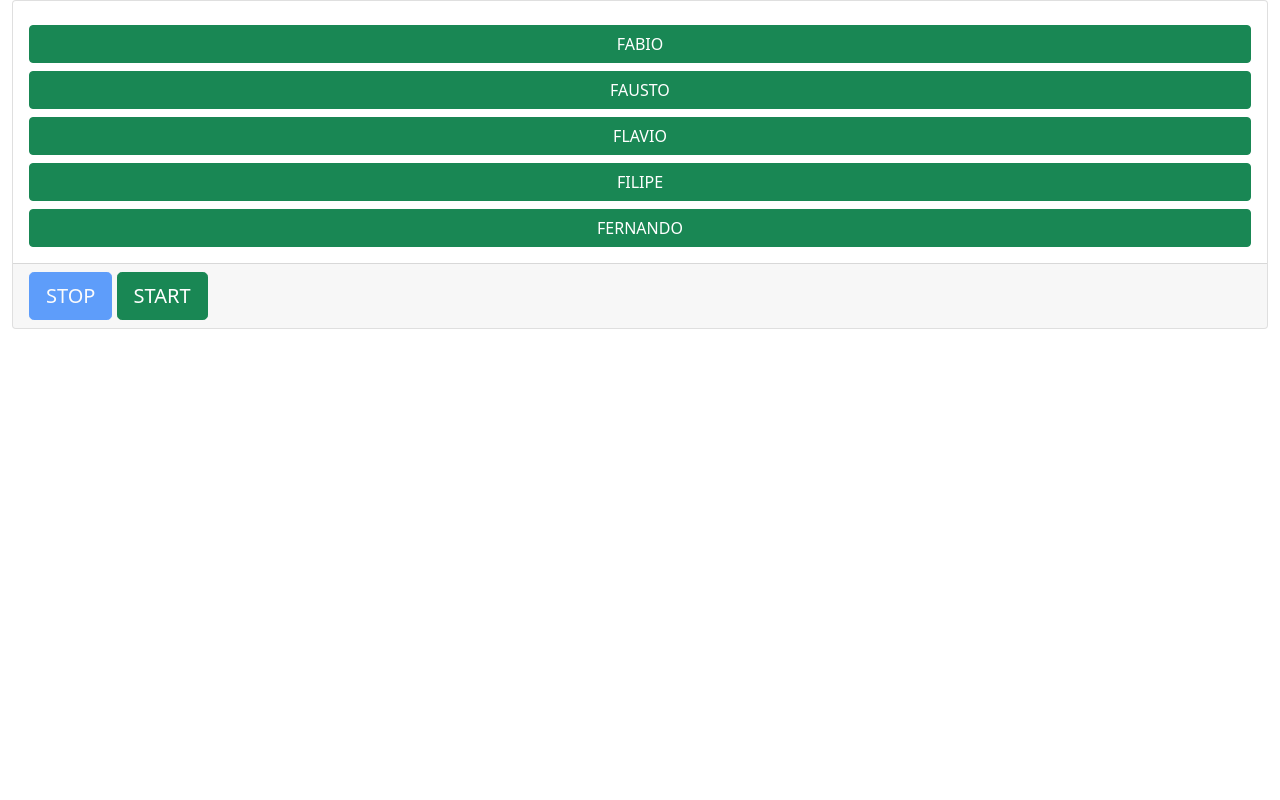
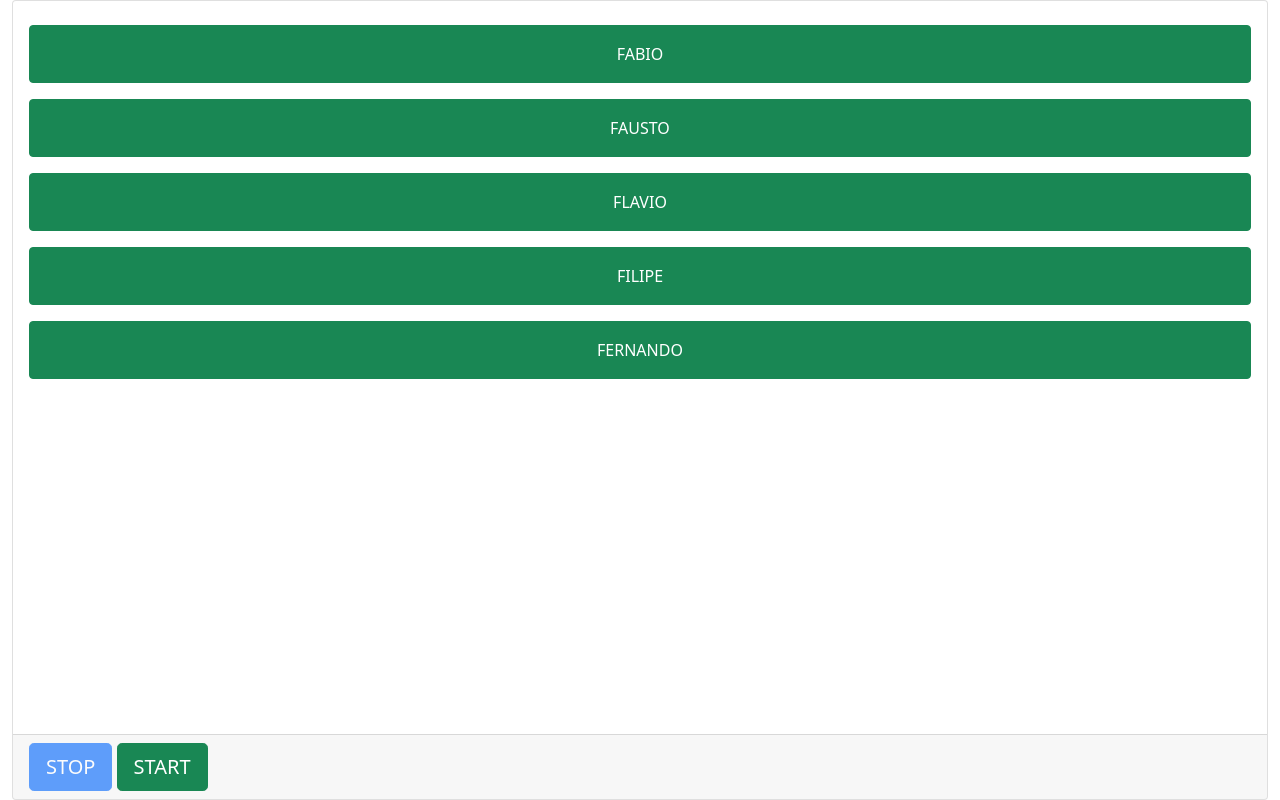
Before and after one commit to shido76/yoyo, a plain HTML site: page index.html in a window 1280 px wide. Drawn offline with nearby package versions, Linux system fonts and the light colour scheme.

Commit message:
change layout

```diff
--- a/index.html
+++ b/index.html
@@ -350,20 +350,21 @@
   </head>
   <body>
     <div class="container-fluid" x-data="timer">
-      <div class="card">
+      <main class="vh-100">
+        <div class="card h-100">
           <div class="card-body">
             <div class="text-center">
               <h1 class="text-primary" x-show="currentLevel === null" x-text="startCounter"></h1>
               <h1 class="text-danger" x-text="currentLevel"></h1>
             </div>
 
-          <div class="d-grid gap-2">
+            <div class="d-grid gap-3">
               <template x-for="(user, index) in users" :key="user.id">
                 <a
                   x-text="user.name"
                   href="#"
                   x-data="player"
-                class="btn"
+                  class="btn p-3"
                   :class="{ 'btn-danger': stopped , 'btn-success': !stopped }"
                   @click.prevent="() => stop(index)"
                   @stopall.window="() => stop(index)"
@@ -372,6 +373,7 @@
               </template>
             </div>
           </div>
+
           <div class="card-footer">
             <a href="#" class="btn btn-lg btn-primary" :class="{ 'disabled': disableStopButton}" @click.prevent="stopAll">STOP</a>
             <a href="#" class="btn btn-lg btn-success" :class="{ 'disabled': disableStartButton}" @click.prevent="start">START</a>
@@ -391,6 +393,7 @@
             </div>
           </div>
         </template>
+      </main>
     </div>
   </body>
 </html>
```
Lines whose indentation alone changed are shown as unchanged.
